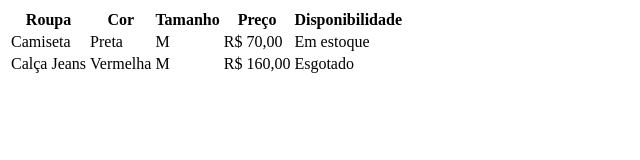
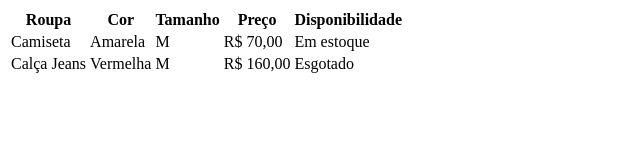
Before and after one commit to Renato97game/aula-tabela, a plain HTML site: page index.html in a window 1280 px wide. Shown: the full height of the page, 0-640 px from the left. Drawn offline with Linux system fonts and the light colour scheme.

Commit message:
mudando cor da camiseta vermelha para amarela

```diff
--- a/index.html
+++ b/index.html
@@ -16,7 +16,7 @@
         </tr>
         <tr>
             <td>Camiseta</td>
-            <td>Preta</td>
+            <td>Amarela</td>
             <td>M</td>
             <td>R$ 70,00</td>
             <td>Em estoque</td>
```
